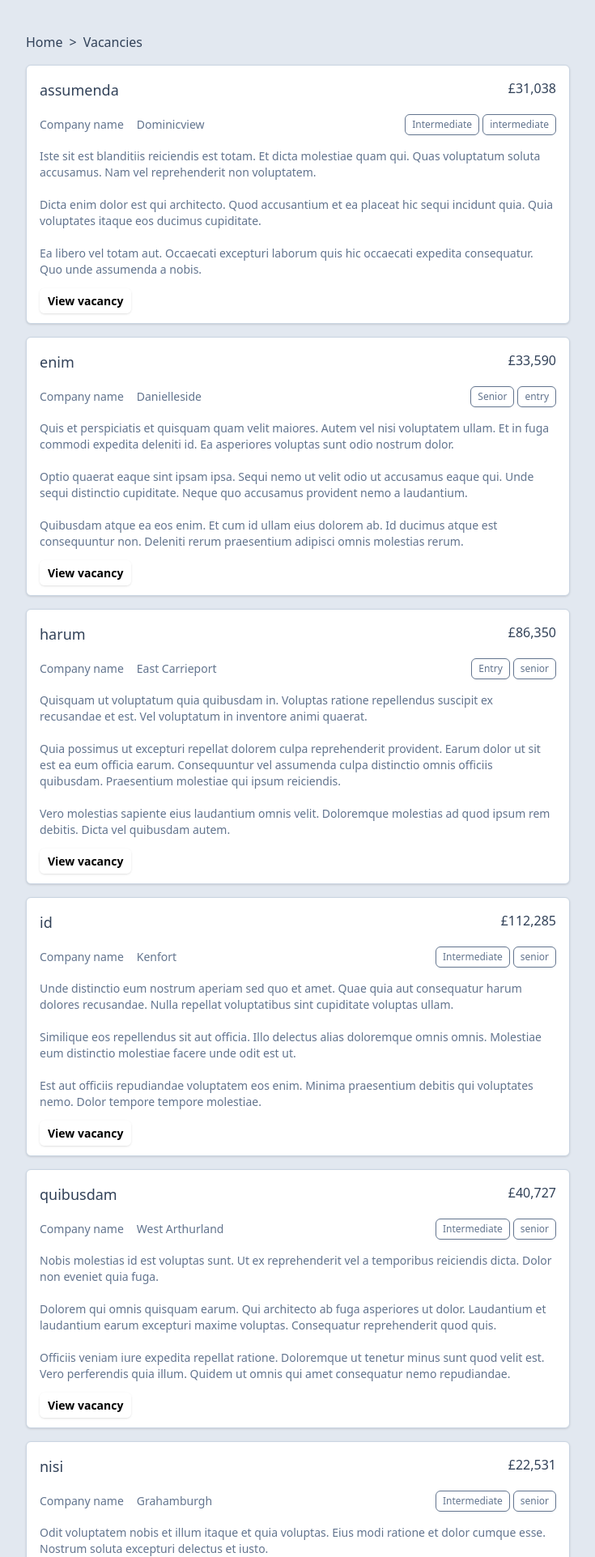
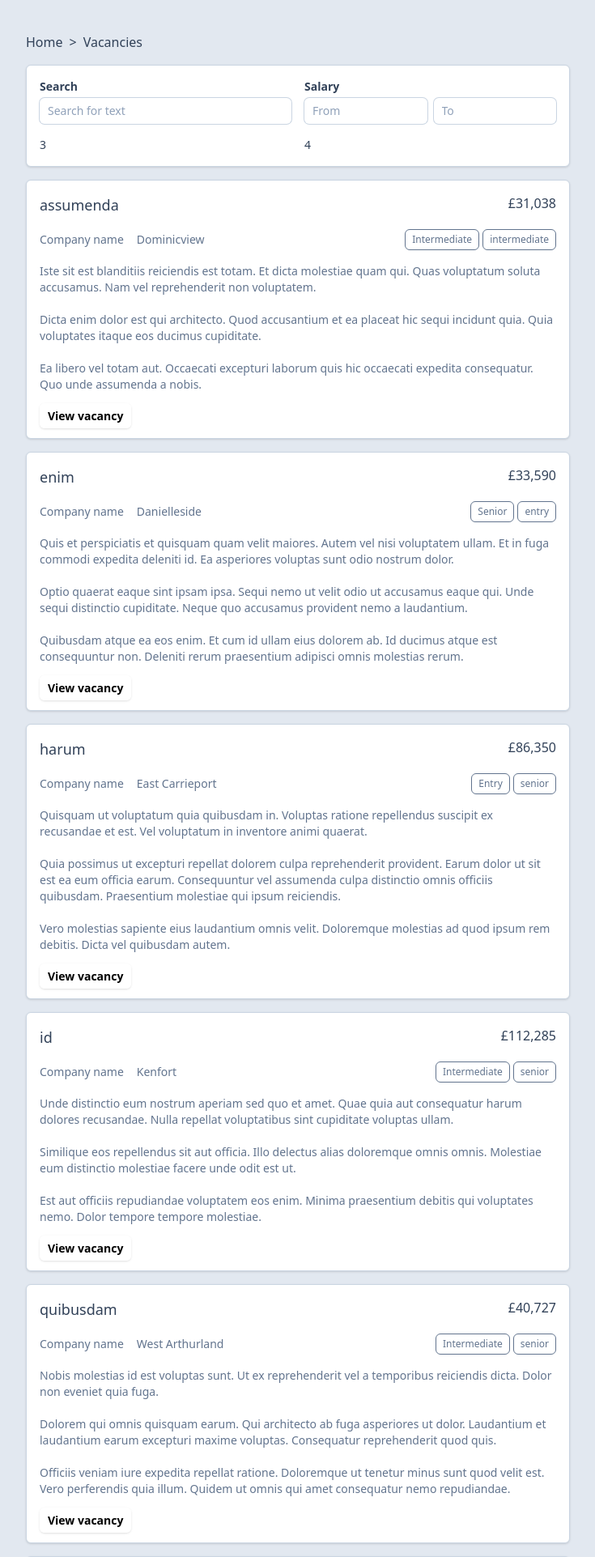
Before and after one commit to mdinehin/laravel-job-board, a Laravel app: page /vacancies in a window 1280 px wide. Shown: the top 1923 px of the page at 81% size, without its empty margins (272-1007 px from the left). Run offline with Laravel 12, Linux system fonts and the light colour scheme; data comes from the database, SQL or seed files in the repository; style sheets or scripts are compiled from the project's sources.

Commit message:
Add TextInput component

```diff
--- /dev/null
+++ b/app/View/Components/TextInput.php
@@ -0,0 +1,29 @@
+<?php
+
+namespace App\View\Components;
+
+use Closure;
+use Illuminate\Contracts\View\View;
+use Illuminate\View\Component;
+
+class TextInput extends Component
+{
+    /**
+     * Create a new component instance.
+     */
+    public function __construct(
+        public ?string $value = null,
+        public ?string $name = null,
+        public ?string $placeholder = null
+    ) {
+        //
+    }
+
+    /**
+     * Get the view / contents that represent the component.
+     */
+    public function render(): View|Closure|string
+    {
+        return view('components.text-input');
+    }
+}
--- /dev/null
+++ b/resources/views/components/text-input.blade.php
@@ -0,0 +1,4 @@
+<input type="text" placeholder="{{ $placeholder }}"
+    name={{ $name }} value="{{ $value }}" id="{{ $name }}"
+    class="w-full rounded-md border-0 py-1.5 px-2.5 text-sm ring-1 ring-slate-300 placeholder:text-slate-400 focus:ring-2"
+/>
--- a/resources/views/vacancies/index.blade.php
+++ b/resources/views/vacancies/index.blade.php
@@ -4,6 +4,24 @@
             'Vacancies' => route('vacancies.index'),
         ]"
     />
+
+    <x-card class="mb-4 text-sm">
+        <div class="grid grid-cols-2 gap-4">
+            <div>
+                <div class="mb-1 font-semibold">Search</div>
+                <x-text-input name="search" value="" placeholder="Search for text" />
+            </div>
+            <div>
+                <div class="mb-1 font-semibold">Salary</div>
+                <div class="flex flex-row gap-2">
+                    <x-text-input name="min_salary" value="" placeholder="From" />
+                    <x-text-input name="max_salary" value="" placeholder="To" />
+                </div>
+            </div>
+            <div>3</div>
+            <div>4</div>
+        </div>
+    </x-card>
 
     <ul class="flex flex-col gap-4">
         @foreach($vacancies as $vacancy)
```
